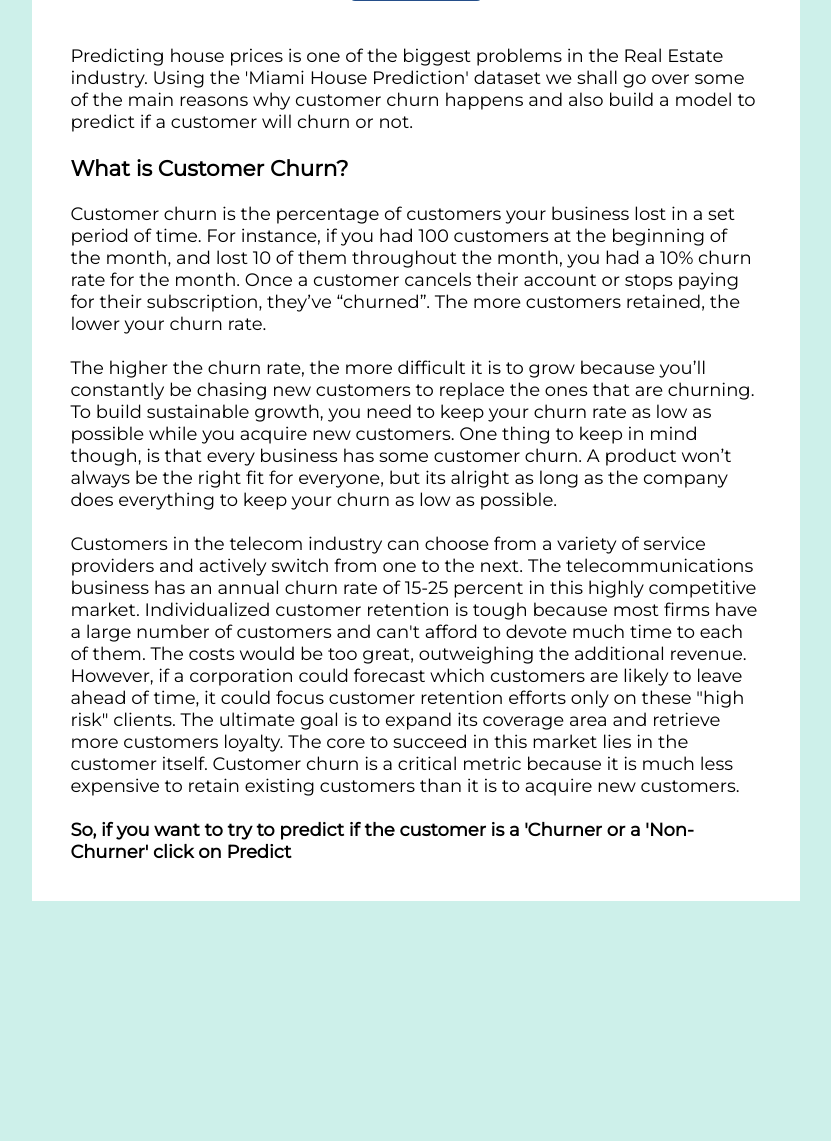
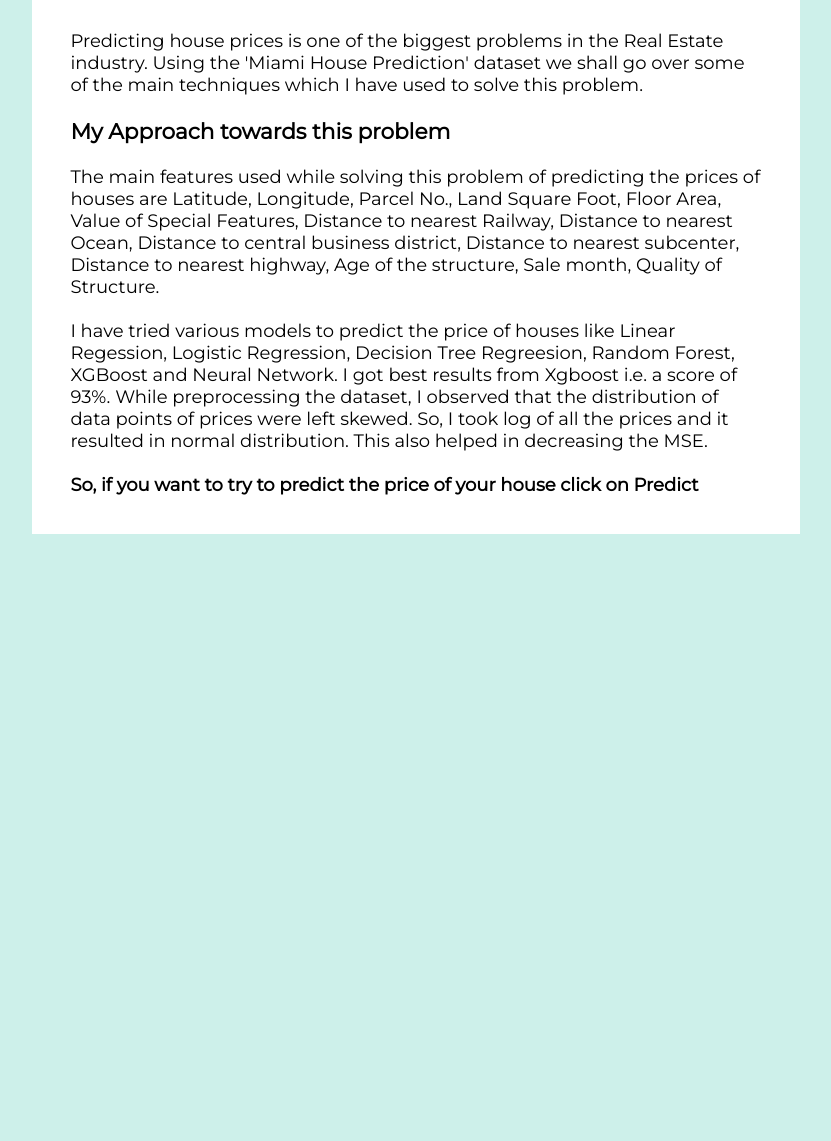
Before and after one commit to abideenn/HousingPricePrediction, a Flask app: page / in a window 1280 px wide. Shown: the part 728-1869 px from the top of the page, without its empty margins (224-1055 px from the left). After the commit the page ends 1262 px from the top, so only its background shows below. Run offline with Flask 2, Linux system fonts and the light colour scheme; parts of the project's set-up code (start-up, migrations or seed data) failed here and were passed over.

Commit message:
Update index.html

```diff
--- a/templates/index.html
+++ b/templates/index.html
@@ -11,7 +11,7 @@
     font-family: 'Montserrat', sans-serif;
   }
   .title{
-    font-family: 'Sacramento', cursive;
+    font-family: 'Arial';
     font-size: x-large;
     letter-spacing: 5px;
   }
@@ -24,7 +24,7 @@
       <div class="para">
         <h1 style="text-align: center;">House Price Predictor</h1>
 
-        <img src="/static/Images/house.jpg" />
+        <img src="/static/Images/house.jpeg" />
 
         <div style="display: flexbox; margin: 0 auto 0 auto;text-align:center">
           <a class='myButton' href={{ url_for('homepage') }}><b>Predict</b></a>
@@ -33,35 +33,21 @@
         <br><br>
 
         Predicting house prices is one of the biggest problems in the Real Estate industry. Using the 'Miami
-        House Prediction' dataset we shall go over some of the main reasons why customer churn happens
-        and also build a model to predict if a customer will churn or not.
+        House Prediction' dataset we shall go over some of the main techniques which I have used to solve this problem.
 
         <br><br>
-
-        <b style="font-size: larger;">What is Customer Churn?</b><br><br>
-        Customer churn is the percentage of customers your business lost in a set period of time.
-
-        For instance, if you had 100 customers at the beginning of the month, and lost 10 of them throughout
-        the month, you had a 10% churn rate for the month. Once a customer cancels their account or stops
-        paying for their subscription, they’ve “churned”. The more customers retained, the lower your churn rate.
+        <b style="font-size: larger;">My Approach towards this problem</b><br><br>
+       The main features used while solving this problem of predicting the prices of houses are Latitude, Longitude,
+        Parcel No., Land Square Foot, Floor Area, Value of Special Features, Distance to nearest Railway, Distance to
+        nearest Ocean, Distance to central business district, Distance to nearest subcenter, Distance to nearest highway,
+        Age of the structure, Sale month, Quality of Structure.
         <br><br>
-        The higher the churn rate, the more difficult it is to grow because you’ll constantly be chasing new
-        customers to replace the ones that are churning. To build sustainable growth, you need to keep your churn
-        rate as low as possible while you acquire new customers. One thing to keep in mind though, is that every
-        business has some customer churn. A product won’t always be the right fit for everyone, but its alright as
-          long as the company does everything to keep your churn as low as possible.
+        I have tried various models to predict the price of houses like Linear Regession, Logistic Regression, Decision
+        Tree Regreesion, Random Forest, XGBoost and Neural Network. I got best results from Xgboost i.e. a score of 93%.
+        While preprocessing the dataset, I observed that the distribution of data points of prices were left skewed. So,
+        I took log of all the prices and it resulted in normal distribution. This also helped in decreasing the MSE.
         <br><br>
-        Customers in the telecom industry can choose from a variety of service providers and actively switch from one
-        to the next. The telecommunications business has an annual churn rate of 15-25 percent in this highly competitive
-        market. Individualized customer retention is tough because most firms have a large number of customers and can't
-        afford to devote much time to each of them. The costs would be too great, outweighing the additional revenue.
-        However, if a corporation could forecast which customers are likely to leave ahead of time, it could focus
-        customer retention efforts only on these "high risk" clients. The ultimate goal is to expand its coverage area
-        and retrieve more customers loyalty. The core to succeed in this market lies in the customer itself.
-
-        Customer churn is a critical metric because it is much less expensive to retain existing customers than it is to acquire new customers.<br><br>
-
-        <b>So, if you want to try to predict if the customer is a 'Churner or a 'Non-Churner' click on Predict</b>
+        <b>So, if you want to try to predict the price of your house click on Predict</b>
     </div>
   </body>
 
```
